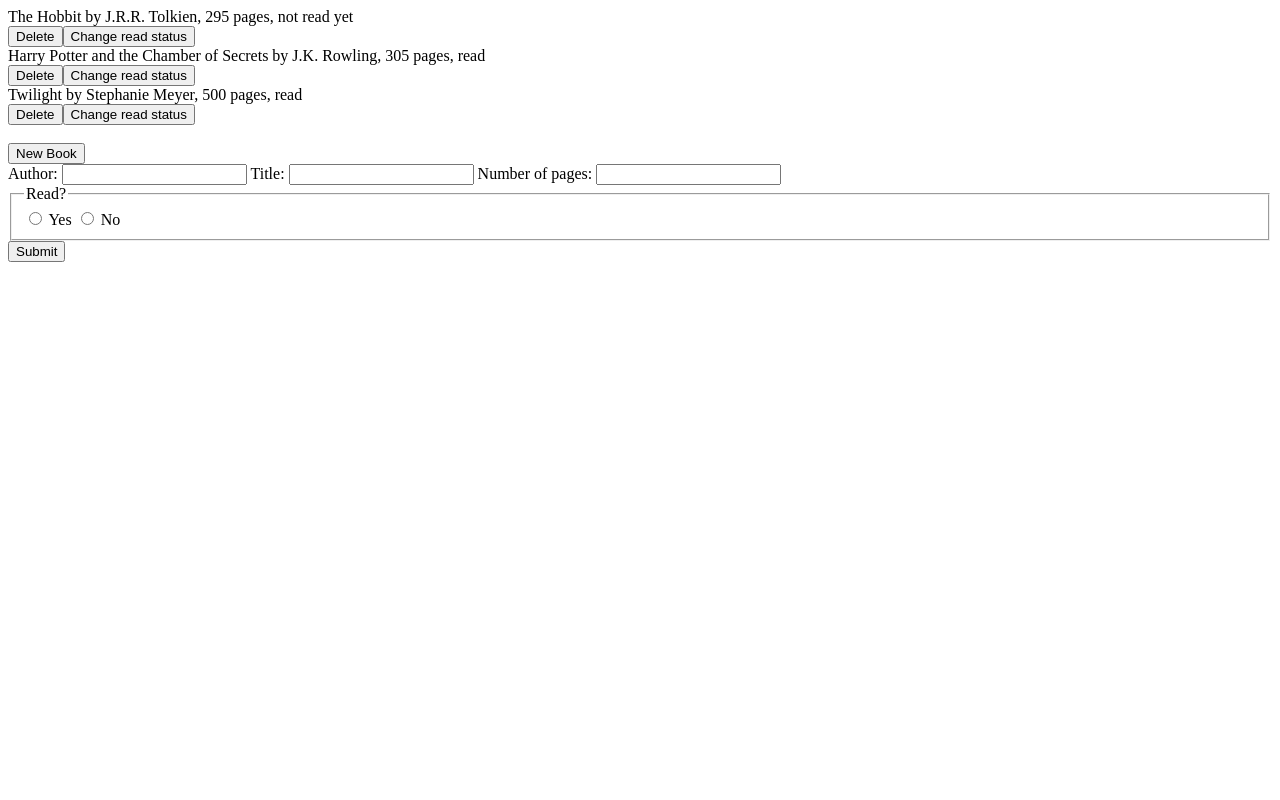
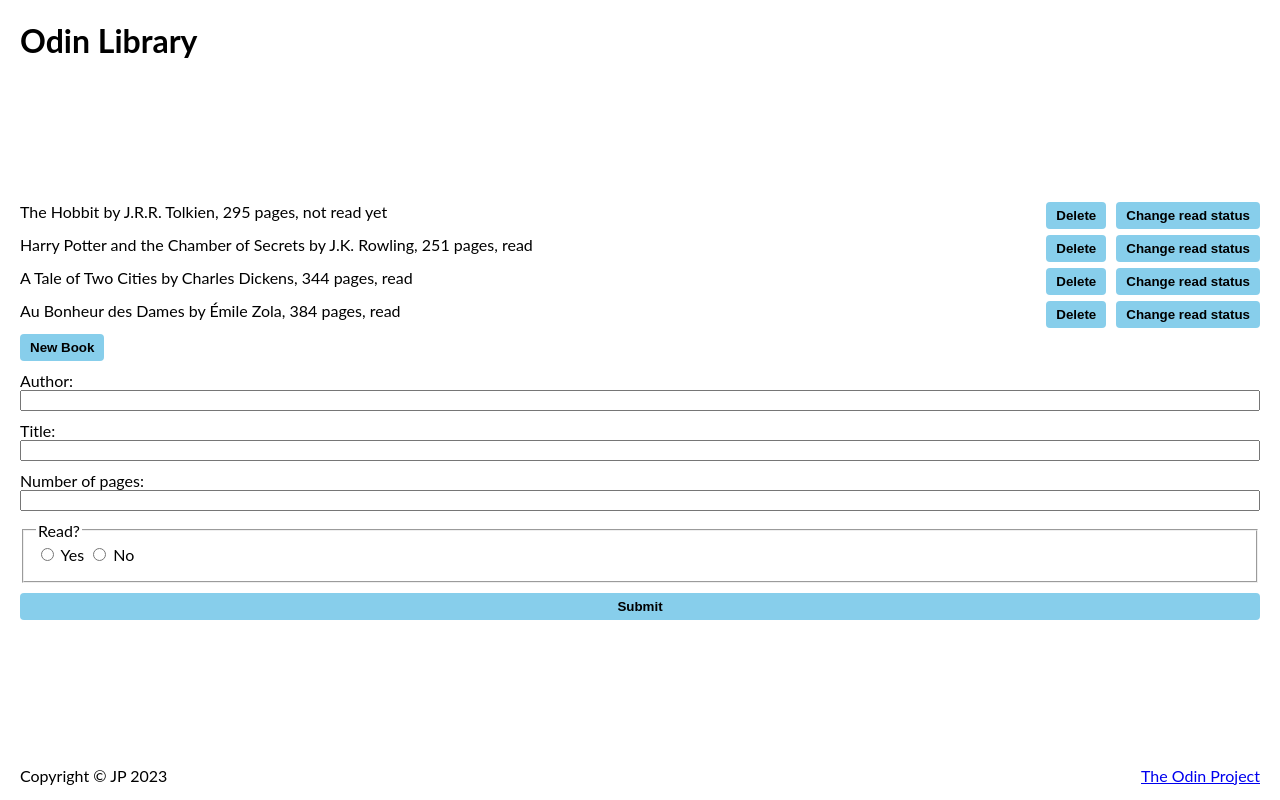
Before and after one commit to jp524/odin-library, a website: page index.html in a window 1280 px wide. Both pictures are taken after a click on the button "New Book". Drawn offline with Linux system fonts and the light colour scheme.

Commit message:
Add styling

```diff
--- a/app.js
+++ b/app.js
@@ -21,14 +21,15 @@
 addBookToLibrary(
   'Harry Potter and the Chamber of Secrets',
   'J.K. Rowling',
-  305,
+  251,
   true
 );
-addBookToLibrary('Twilight', 'Stephanie Meyer', 500, true);
+addBookToLibrary('A Tale of Two Cities', 'Charles Dickens', 344, true);
+addBookToLibrary('Au Bonheur des Dames', 'Émile Zola', 384, true);
 
 // console.log(myLibrary);
 
-const container = document.querySelector('#container');
+const books = document.querySelector('#books');
 const form = document.querySelector('form');
 const newBtn = document.querySelector('.new-btn');
 const submitBtn = document.querySelector('.submit-btn');
@@ -52,7 +53,7 @@
   readBtn.classList.add('read-btn');
   readBtn.id = index;
 
-  container.appendChild(book);
+  books.appendChild(book);
   book.append(info, deleteBtn, readBtn);
 }
 
@@ -89,7 +90,7 @@
 deleteBtns.forEach((button) => {
   button.addEventListener('click', () => {
     const book = document.getElementById(button.id);
-    container.removeChild(book);
+    books.removeChild(book);
   });
 });
 
--- a/index.html
+++ b/index.html
@@ -8,10 +8,13 @@
 </head>
 
 <body>
-  <div id="container">
+  <div class="header">
+    <h1>Odin Library</h1>
   </div>
 
-  <br>
+  <div class="container">
+    <div id="books">
+    </div>
 
     <button class="new-btn">New Book</button>
 
@@ -32,11 +35,15 @@
           <input type="radio" name="read" id="readNo">
           <label for="readNo">No</label>
         </fieldset>
-
         <input type="submit" value="Submit" class="submit-btn">
     </form>
+    <script src="./app.js"></script>
+  </div>
 
-  <script src="./app.js"></script>
+  <div class="footer">
+    <p>Copyright © JP 2023</p>
+    <a href="https://www.theodinproject.com/lessons/javascript-library">The Odin Project</a>
+  </div>
 </body>
 
 </html>
--- a/style.css
+++ b/style.css
@@ -1,3 +1,61 @@
+body {
+  font-family: 'Lato', -apple-system, BlinkMacSystemFont, 'Segoe UI', Roboto, Oxygen, Ubuntu, Cantarell, 'Open Sans', 'Helvetica Neue', sans-serif;
+  display: flex;
+  flex-direction: column;
+  justify-content: space-between;
+  height: 100vh;
+  margin: 0 20px;
+}
+
+button {
+  display: inline-block;
+  padding: 4px 8px;
+  border-radius: 4px;
+  background-color: skyblue;
+  border: solid 2px transparent;
+  font-weight: bold;
+  text-decoration: none;
+  cursor: pointer;
+  outline: none;
+}
+
+.book {
+  display: grid;
+  grid-template-columns: 1fr fit-content(20%) fit-content(20%);
+  gap: 10px;
+  padding-bottom: 6px;
+}
+
 .hidden {
   display: none;
 }
+
+form {
+  display: flex;
+  flex-direction: column;
+  margin-top: 10px;
+}
+
+input {
+  margin-bottom: 10px;
+}
+
+input[type="submit"] {
+  display: inline-block;
+  padding: 4px 8px;
+  border-radius: 4px;
+  background-color: skyblue;
+  border: solid 2px transparent;
+  font-weight: bold;
+  text-decoration: none;
+  cursor: pointer;
+  outline: none;
+  margin-top: 10px;
+}
+
+.footer {
+  height: 50px;
+  display: flex;
+  justify-content: space-between;
+  align-items: center;
+}
```
Lines whose indentation alone changed are shown as unchanged.
